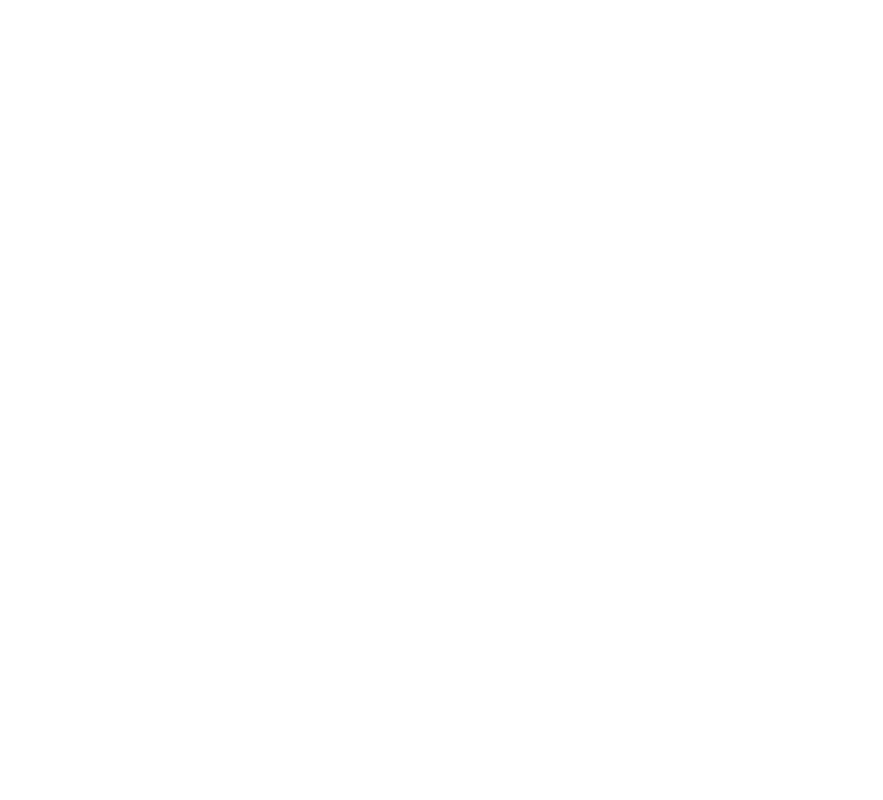
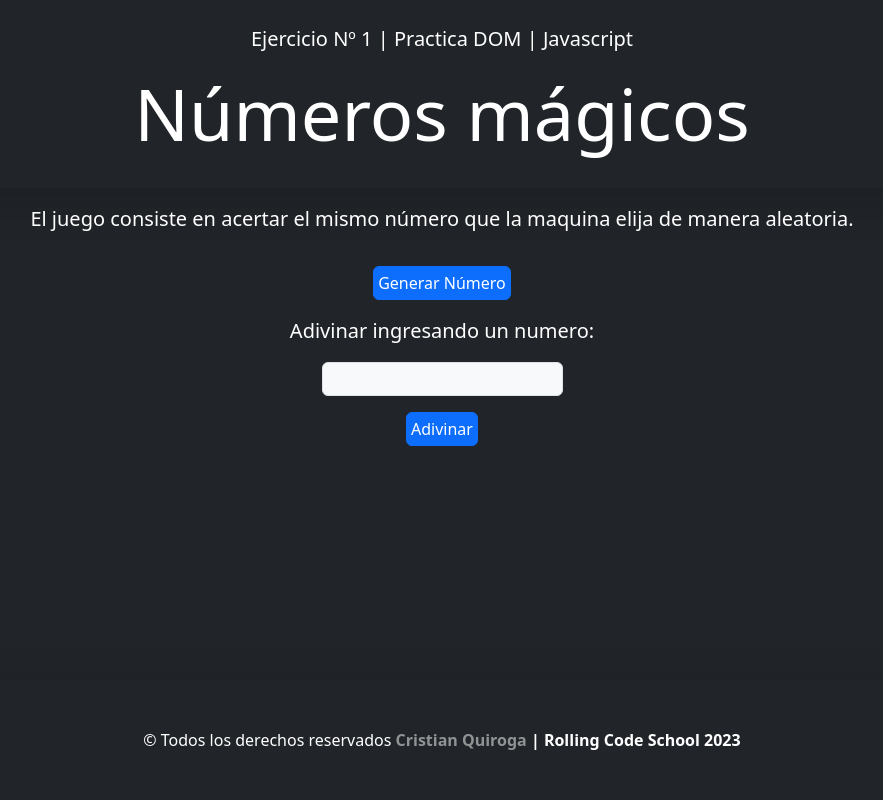
Before and after one commit to cristianq3/Practica-DOM-1, a plain HTML site: page Index.html in a window 1280 px wide. Shown: the whole page, without its empty margins (198-1081 px from the left). Drawn offline with nearby package versions, Linux system fonts and the light colour scheme.

Commit message:
Se agrega maquetado boostrap a ejercicio 1

```diff
--- a/Index.html
+++ b/Index.html
@@ -1,5 +1,5 @@
 <!DOCTYPE html>
-<html lang="en">
+<html lang="es">
   <head>
     <meta charset="UTF-8" />
     <meta http-equiv="X-UA-Compatible" content="IE=edge" />
@@ -12,12 +12,43 @@
     />
     <link rel="stylesheet" href="/css/style.css" />
 
-    <title>Ejercicio 1 Javascript DOM</title>
+    <title>Ejercicio 1 Javascript DOM: Números mágicos</title>
   </head>
-  <body>
-    <header></header>
-    <main></main>
-    <footer></footer>
+  <body class="text-white bg bg-dark">
+    <header class="p-4 text-center shadow-lg">
+      <p class="lead">Ejercicio Nº 1 | Practica DOM | Javascript</p>
+      <h1 class="display-2">Números mágicos</h1>
+    </header>
+    <main>
+      <section>
+        <div
+          class="container d-flex justify-content-center align-items-center flex-column mt-3"
+        >
+          <p class="lead">
+            El juego consiste en acertar el mismo número que la maquina elija de
+            manera aleatoria.
+          </p>
+          <button class="btn btn-primary mt-3 p-1">Generar Número</button>
+          <p class="lead mt-3">Adivinar ingresando un numero:</p>
+          <form action="">
+            <input type="text" class="input-group-text p-1" />
+          </form>
+          <button class="btn btn-primary m-3 p-1">Adivinar</button>
+        </div>
+      </section>
+    </main>
+    <footer class="text-center p-5 shadow-lg">
+      &copy; Todos los derechos reservados
+      <b>
+        <a
+          href="https://github.com/cristianq3/"
+          target="_blank"
+          class="text-white-50 text-decoration-none"
+          >Cristian Quiroga</a
+        >
+        | Rolling Code School 2023
+      </b>
+    </footer>
     <script
       src="https://cdn.jsdelivr.net/npm/bootstrap@5.3.0-alpha3/dist/js/bootstrap.bundle.min.js"
       integrity="sha384-ENjdO4Dr2bkBIFxQpeoTz1HIcje39Wm4jDKdf19U8gI4ddQ3GYNS7NTKfAdVQSZe"
--- a/js/app.js
+++ b/js/app.js
@@ -0,0 +1,2 @@
+/* 1- Crea una web con bootstrap y js, que contenga un botón comenzar el juego, en ese momento se crea un número aleatorio que el usuario deberá adivinar, la interfaz del usuario debe tener además un input para ingresar un número y un botón enviar, al presionar el botón enviar mostrar en un alert si el usuario adivino o no el número mágico, si no lo adivino indicarle con un alert si el numero que ingreso es mayor o menor al número mágico.
+Cuando el usuario adivine el numero mostrar un mensaje indicando al usuario que adivino el numero. */
```
